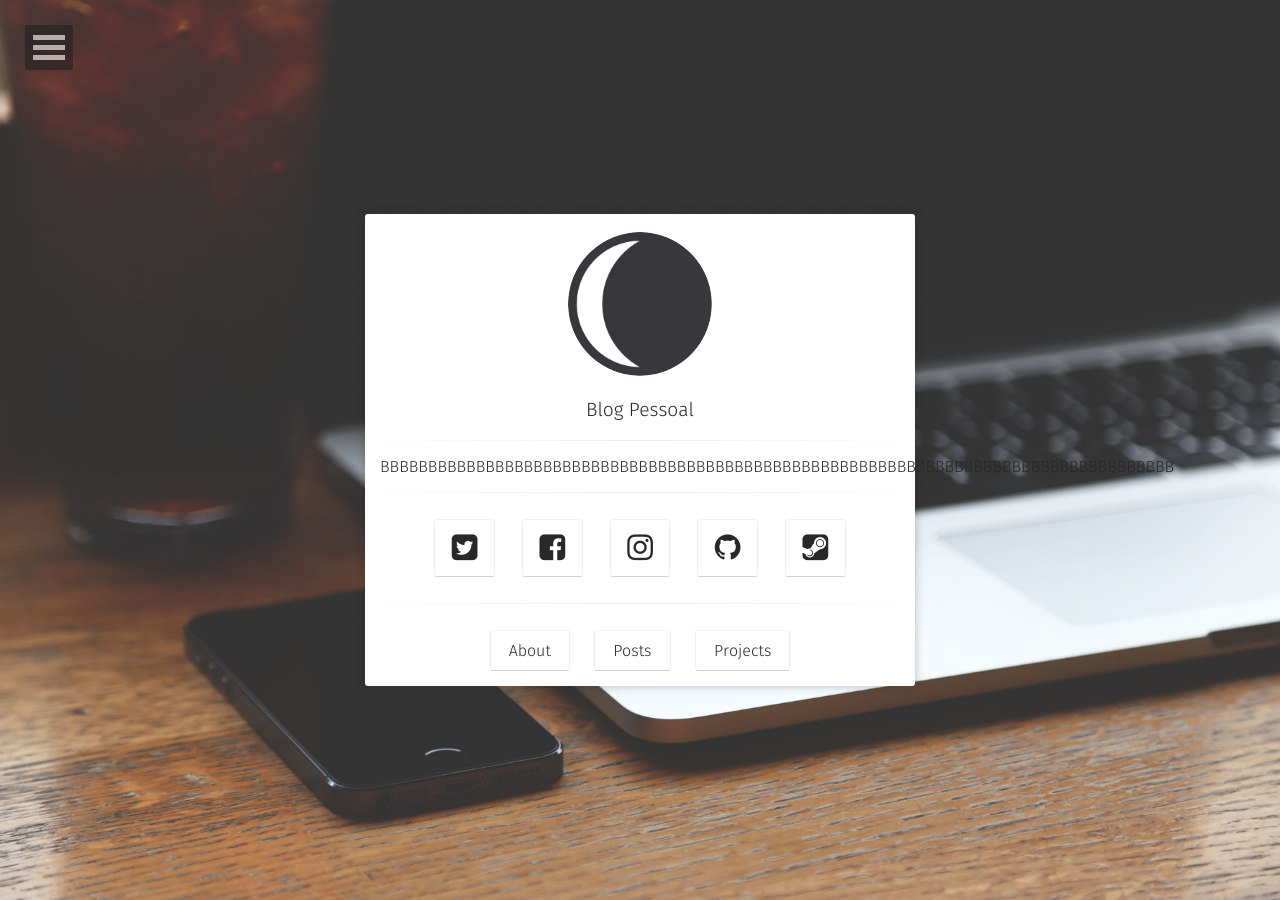
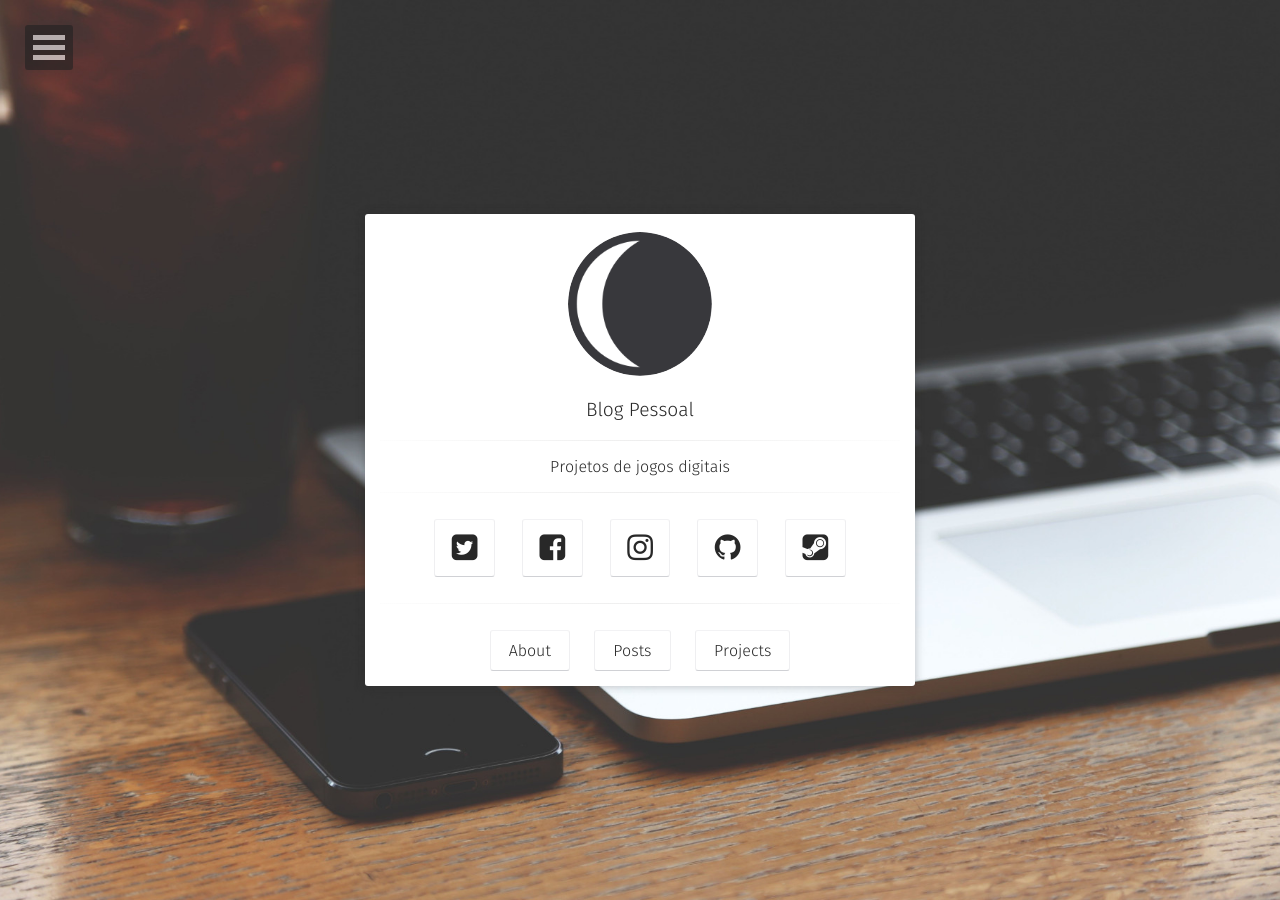
Before and after one commit to mabemoraes/mabemoraes-github.io, a Jekyll site: the page built from index.html, in a window 1280 px wide. Built offline with Jekyll 4.4.1, drawn with Linux system fonts in a browser that asks for light colours; some web fonts are replaced.

Commit message:
Update _config.yml

```diff
--- a/_config.yml
+++ b/_config.yml
@@ -1,6 +1,6 @@
 # Site
 title:              Blog Pessoal
-bio:                'BBBBBBBBBBBBBBBBBBBBBBBBBBBBBBBBBBBBBBBBBBBBBBBBBBBBBBBBBBBBBBBBBBBBBBBBBBBBBBBBBBB'
+bio:                'Projetos de jogos digitais'
 description:        "Moon is a minimal, one column jekyll theme for your blog."
 reading_time:       true
 words_per_minute:   200
```
